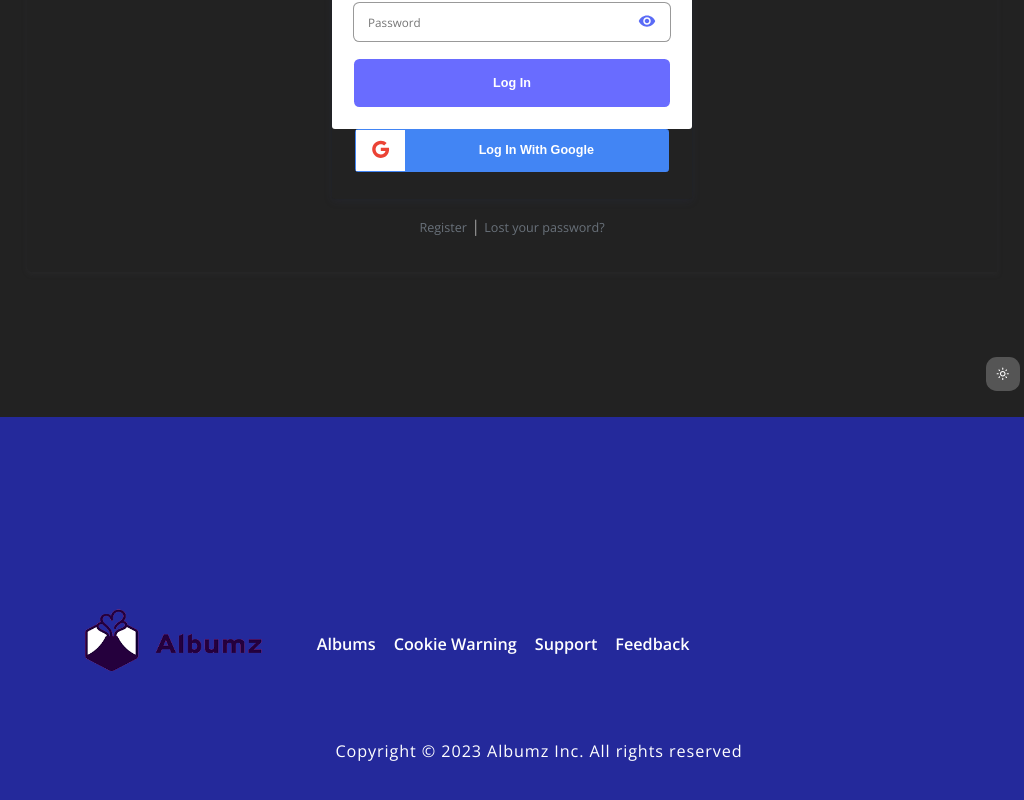
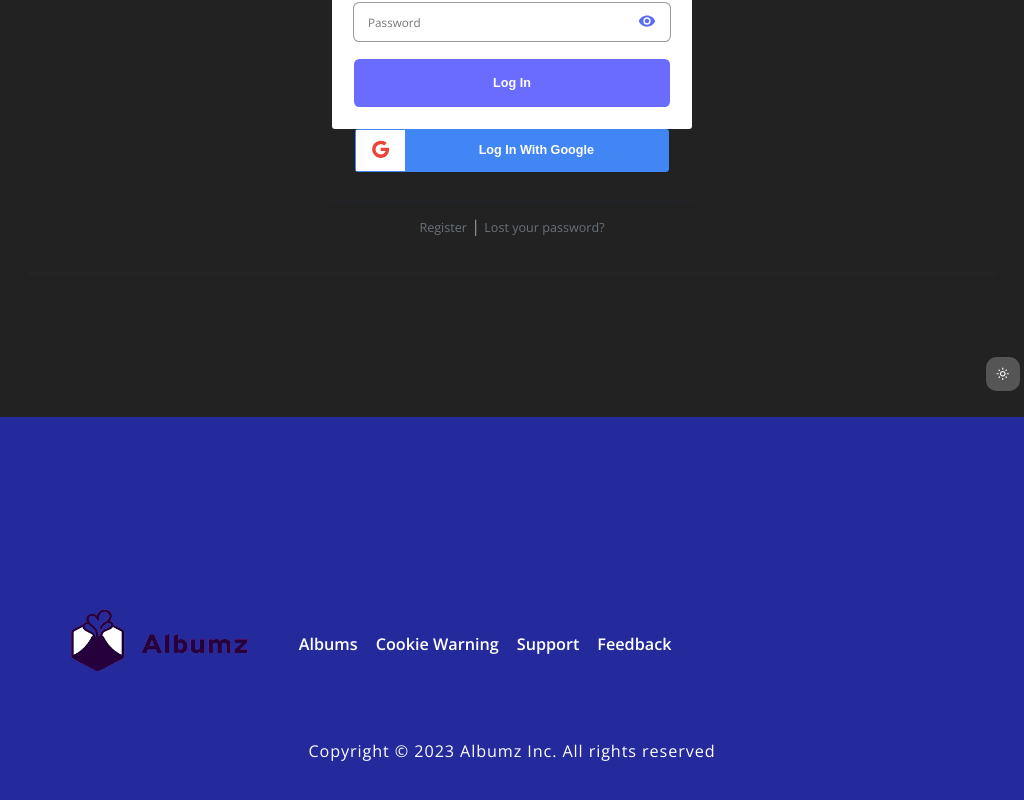
Before and after one commit to esteemayo/next-albumz-client, a Next.js app: page /auth/login in a window 1024 px wide. Shown: the part 333-1133 px from the top of the page. Built offline with nearby package versions, Linux system fonts and the light colour scheme; no server answers.

Commit message:
fix: add media query

```diff
--- a/styles/Footer.module.scss
+++ b/styles/Footer.module.scss
@@ -27,8 +27,8 @@
     max-width: 120rem;
     margin: 0 auto;
 
-    @media only screen and (min-width: 48.0625em) {
-      margin-left: 6rem;
+    @media only screen and (max-width: 64em) {
+      margin: 0 5rem;
     }
   }
 
```
